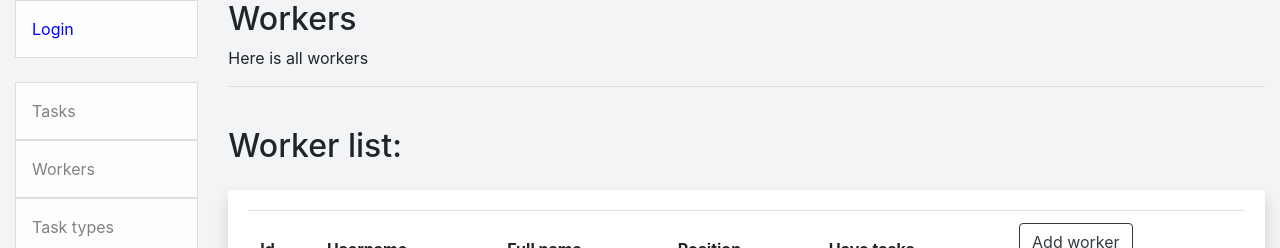
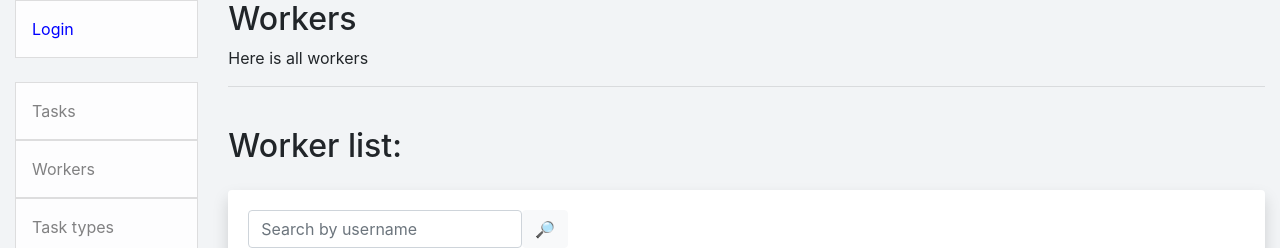
Before and after one commit to prochigor/task-manager, a Django app: page /workers/ in a window 1280 px wide; the page is wider, and only the part inside the window is pictured. Shown: the top 248 px of that part. Run offline with Django 4.2, Linux system fonts and the light colour scheme; data that the repository does not hold is empty; some libraries are stand-ins or nearby versions.

Commit message:
Add search form by user

```diff
--- a/task/forms.py
+++ b/task/forms.py
@@ -34,5 +34,14 @@ class TaskSearchForm(forms.Form):
         max_length=255,
         required=False,
         label="",
-        widget=forms.TextInput(attrs={"placeholder": "Search by task name"})
+        widget=forms.TextInput(attrs={"placeholder": "Search task by name"})
     )
+
+
+class WorkerSearchForm(forms.Form):
+    name = forms.CharField(
+        max_length=255,
+        required=False,
+        label="",
+        widget=forms.TextInput(attrs={"placeholder": "Search by username"})
+    )
--- a/task/views.py
+++ b/task/views.py
@@ -5,16 +5,14 @@ from django.views import generic
 from task.forms import (
     WorkerCreationForm,
     TaskCreateForm,
-    TaskSearchForm,
+    TaskSearchForm, WorkerSearchForm,
 )
 from task.models import Task, Worker, TaskType, Position
 
 
 class TaskListView(generic.ListView):
-    model = Task
     template_name = "task/index.html"
     paginate_by = 8
-    queryset = Task.objects.prefetch_related("assignees")
 
     def get_context_data(self, *, object_list=None, **kwargs):
         context = super(TaskListView, self).get_context_data(**kwargs)
@@ -58,11 +56,28 @@ class TaskDeleteView(generic.DeleteView):
 
 
 class WorkerListView(generic.ListView):
-    model = Task
+    model = get_user_model()
     paginate_by = 10
     template_name = "task/worker_list.html"
     queryset = Worker.objects.select_related("position")
     success_url = reverse_lazy("task:worker-list")
+
+    def get_context_data(self, *, object_list=None, **kwargs):
+        context = super(WorkerListView, self).get_context_data(**kwargs)
+        username = self.request.GET.get("username", "")
+        context["search_form"] = WorkerSearchForm(
+            initial={"username": username}
+        )
+        return context
+
+    def get_queryset(self):
+        queryset = get_user_model().objects.all()
+        form = WorkerSearchForm(self.request.GET)
+        if form.is_valid():
+            return queryset.filter(
+                username__icontains=form.cleaned_data["name"]
+            )
+        return queryset
 
 
 class WorkerCreateView(generic.CreateView):
--- a/templates/task/worker_list.html
+++ b/templates/task/worker_list.html
@@ -1,4 +1,5 @@
 {% extends "base.html" %}
+{% load crispy_forms_filters %}
 
 {% block content %}
   <h2>Workers</h2>
@@ -10,6 +11,10 @@
     </div>
   </div>
   <div class="card card-body border-0 shadow table-wrapper table-responsive">
+    <form method="get" action="" class="form-inline">
+      {{ search_form|crispy }}
+      <input class="btn btn-light" type="submit" value="🔎">
+    </form>
     <table class="table table-hover">
       <thead>
       <tr>
```
Also changed, not shown: templates/task/index.html (+5 -4 lines).
